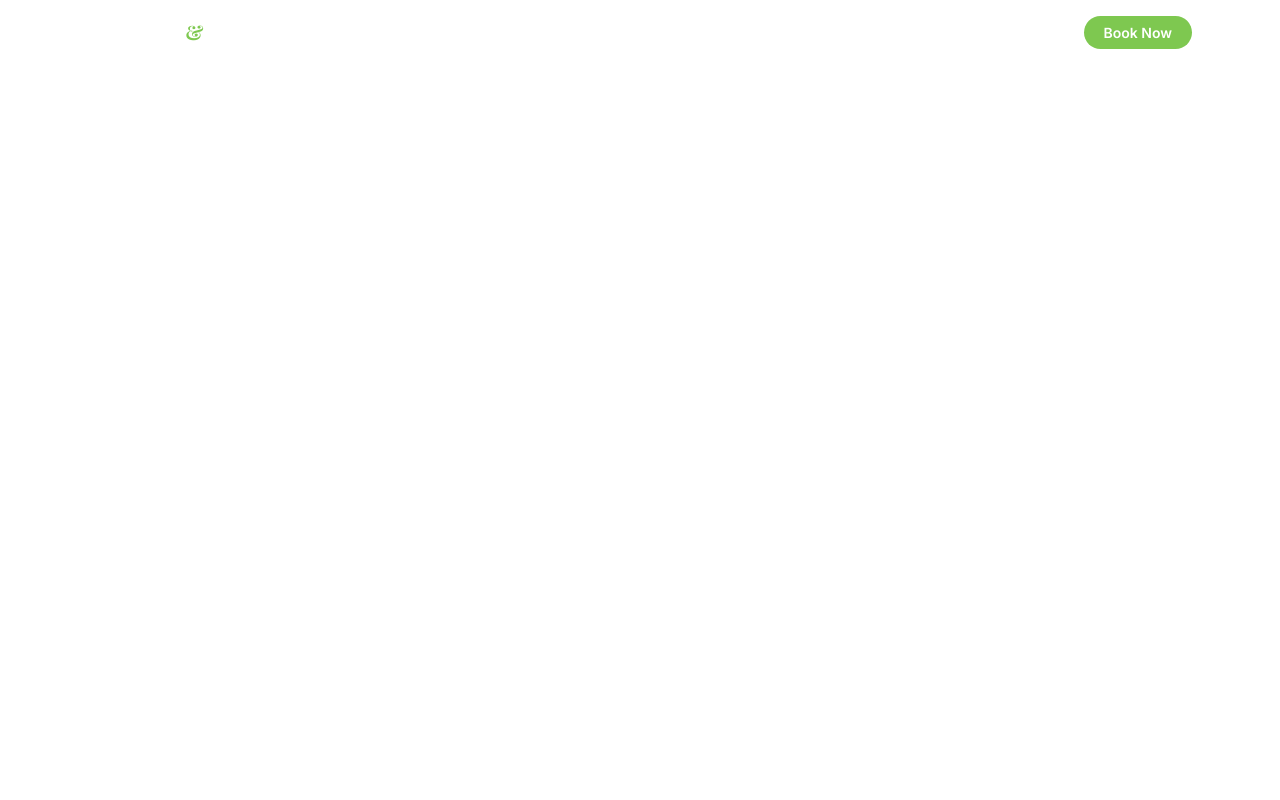
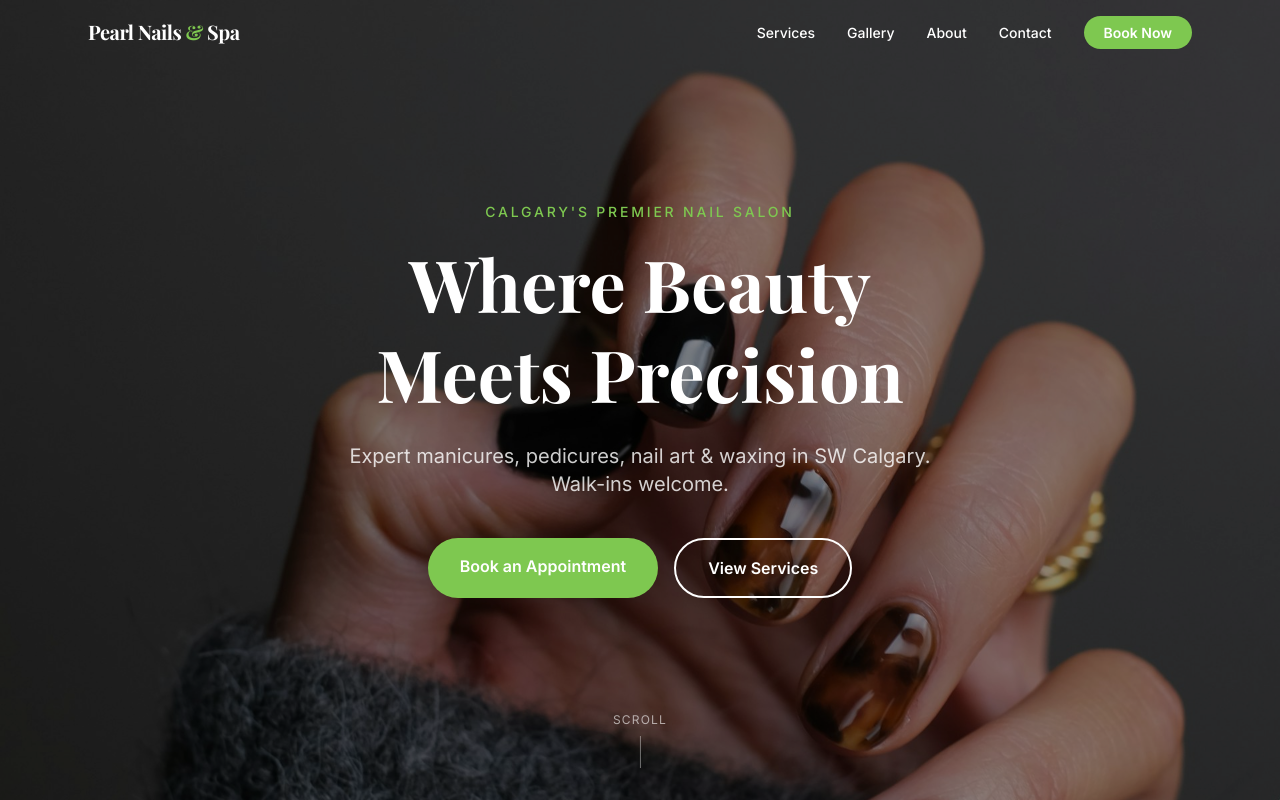
Before and after one commit to linhtruong78/pearl-nails-spa, a Next.js app: page / in a window 1280 px wide. Built offline with nearby package versions, Linux system fonts and the light colour scheme; a web font is replaced by a local one.

Commit message:
feat: full-screen hero section with CTA buttons

```diff
--- a/app/page.tsx
+++ b/app/page.tsx
@@ -1,10 +1,13 @@
 import Navbar from '@/components/Navbar'
+import Hero from '@/components/Hero'
 
 export default function Home() {
   return (
     <>
       <Navbar />
-      <main>{/* sections added in subsequent tasks */}</main>
+      <main>
+        <Hero />
+      </main>
     </>
   )
 }
--- /dev/null
+++ b/components/Hero.tsx
@@ -0,0 +1,53 @@
+import Image from 'next/image'
+
+export default function Hero() {
+  return (
+    <section
+      id="hero"
+      className="relative h-screen min-h-[600px] flex items-center justify-center overflow-hidden"
+    >
+      <Image
+        src="/images/hero.jpg"
+        alt="Pearl Nails & Spa — beautiful nail art"
+        fill
+        priority
+        className="object-cover object-center"
+        sizes="100vw"
+      />
+      <div className="absolute inset-0 bg-black/45" />
+
+      <div className="relative z-10 text-center text-white px-6 max-w-2xl mx-auto">
+        <p className="text-primary font-medium text-sm tracking-[0.2em] uppercase mb-4">
+          Calgary's Premier Nail Salon
+        </p>
+        <h1 className="font-serif text-5xl md:text-6xl lg:text-7xl font-bold leading-tight mb-6">
+          Where Beauty Meets Precision
+        </h1>
+        <p className="text-white/80 text-lg md:text-xl mb-10">
+          Expert manicures, pedicures, nail art & waxing in SW Calgary.
+          Walk-ins welcome.
+        </p>
+        <div className="flex flex-col sm:flex-row gap-4 justify-center">
+          <a
+            href="#booking"
+            className="bg-primary text-white font-semibold px-8 py-4 rounded-full text-base hover:bg-primary-dark transition-colors"
+          >
+            Book an Appointment
+          </a>
+          <a
+            href="#services"
+            className="border-2 border-white text-white font-semibold px-8 py-4 rounded-full text-base hover:bg-white hover:text-[#1A1A1A] transition-colors"
+          >
+            View Services
+          </a>
+        </div>
+      </div>
+
+      {/* Scroll indicator */}
+      <div className="absolute bottom-8 left-1/2 -translate-x-1/2 flex flex-col items-center gap-2 text-white/60">
+        <span className="text-xs tracking-widest uppercase">Scroll</span>
+        <div className="w-px h-8 bg-white/40" />
+      </div>
+    </section>
+  )
+}
```
Also changed, not shown: public/images/hero.jpg (added).
